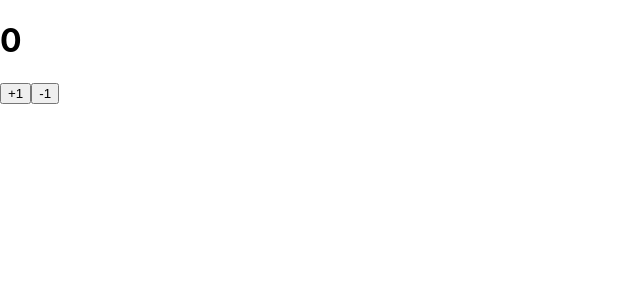
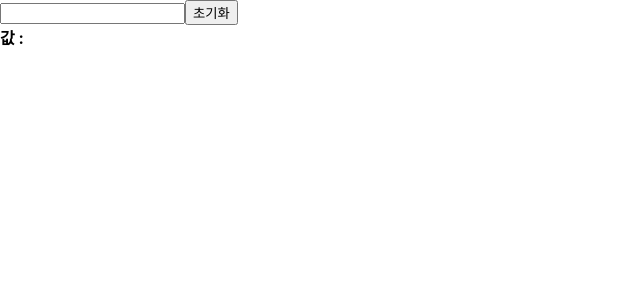
Before and after one commit to jsm8109jsm/React_Study, a React (Create React App) app: page / in a window 1280 px wide. Shown: the top 300 px of the page, without its empty margins (0-640 px from the left). Built offline with nearby package versions, Linux system fonts and the light colour scheme.

Commit message:
input 상태 관리하기

```diff
--- a/src/App.js
+++ b/src/App.js
@@ -1,11 +1,11 @@
 //App.js
 
 import React from 'react';
-import Counter from './components/Counter';
+import InputSample from './components/InputSample';
 
 function App() {
   return (
-    <Counter />
+    <InputSample/>
   );
 }
 
--- /dev/null
+++ b/src/components/InputSample.js
@@ -0,0 +1,26 @@
+//inputSample.js
+
+import React, { useState } from "react";
+
+export default function InputSample(){
+    const [value, setValue] = useState('');
+
+    const onChange = (e) => {
+        console.log(e.target.value);
+        setValue(e.target.value);
+    }
+
+    const onReset = () => {
+        setValue('');
+    }
+    return(
+        <>
+            <input onChange={onChange} value={value}></input>
+            <button onClick={onReset}>초기화</button>
+            <div>
+                <b>값 : </b>
+                {value}
+            </div>
+        </>
+    )
+}
```
Also changed, not shown: 1 other file (tests, documents, lock files or other folders).
